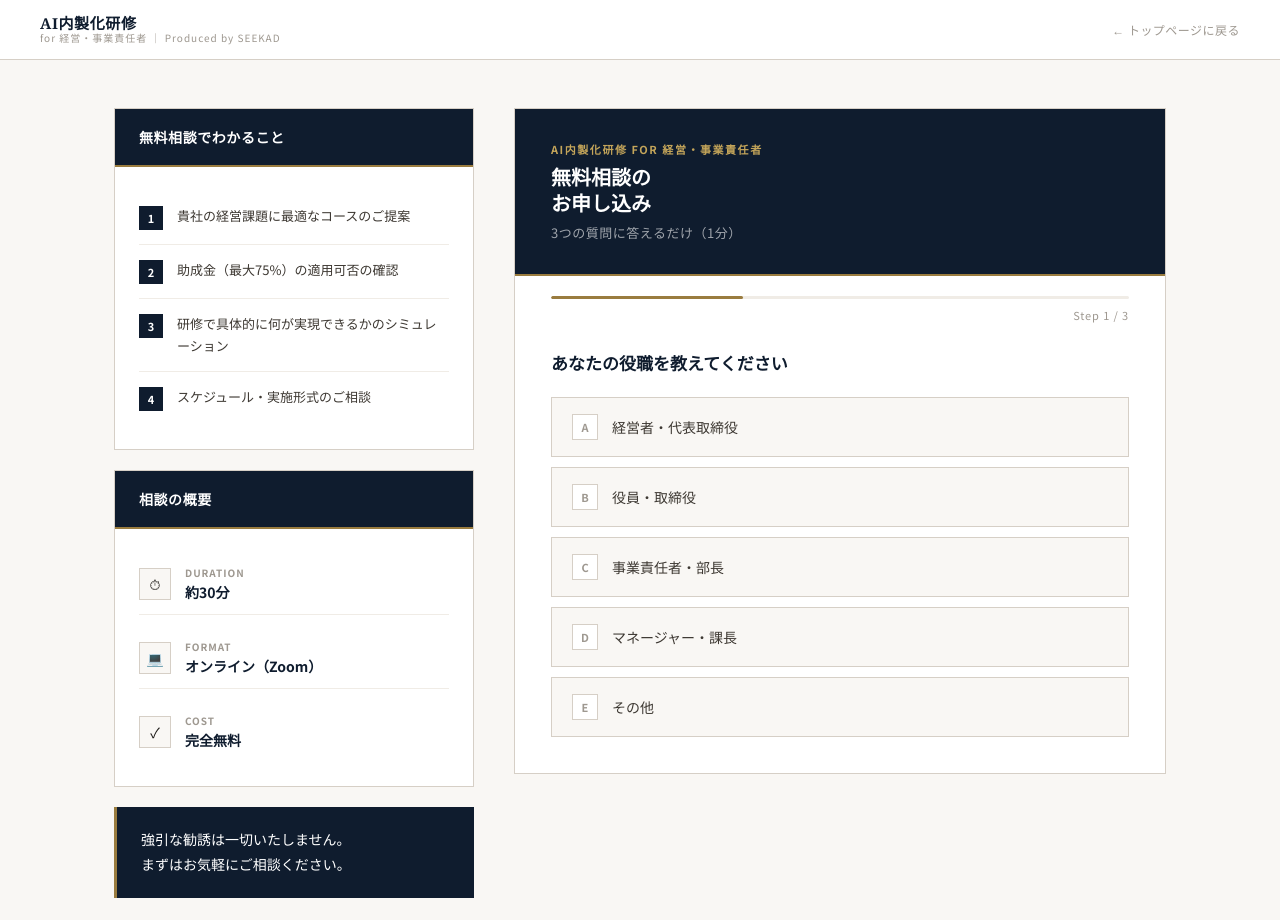
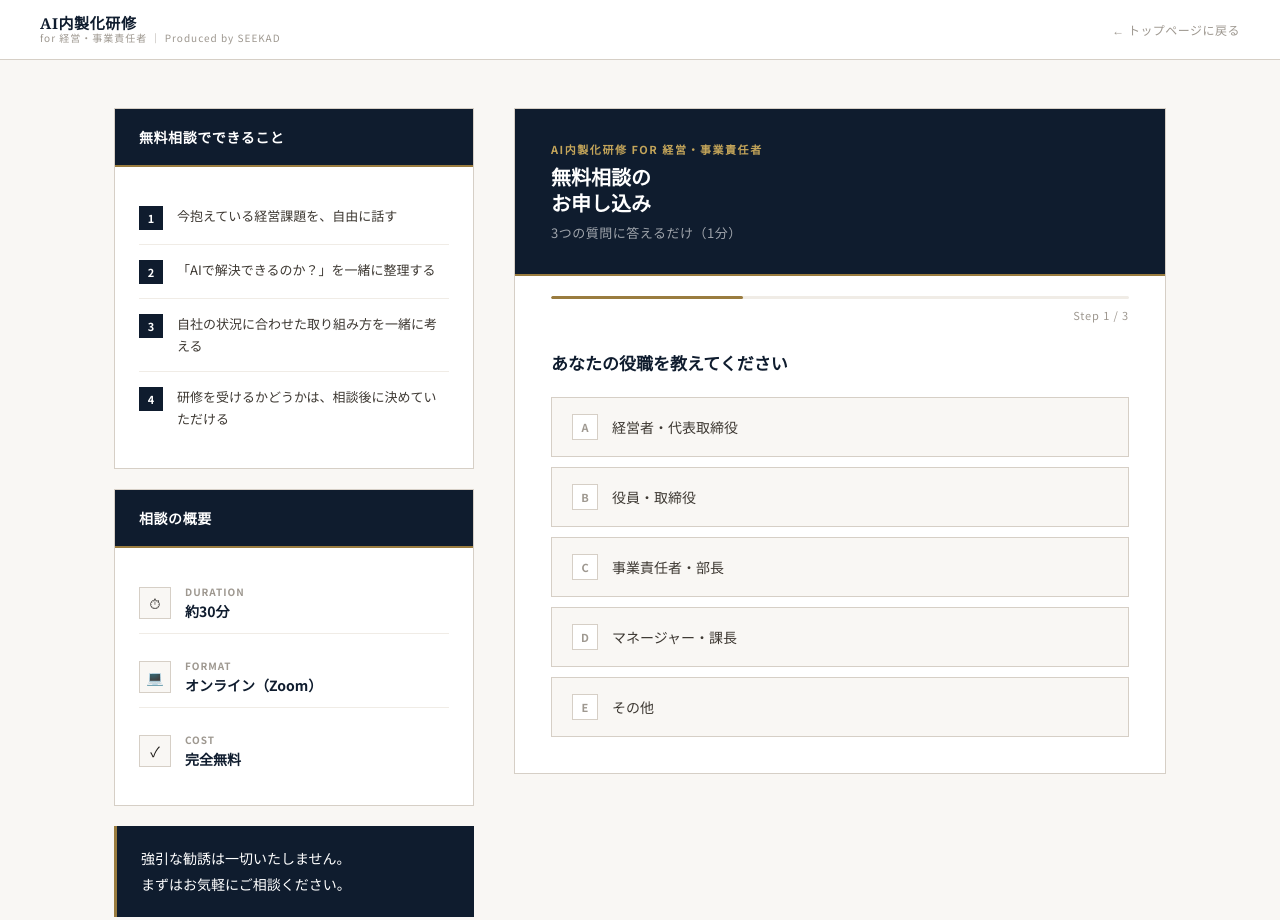
Before and after one commit to shotagneff/ai-naisei-lp, a plain HTML site: page consultation-form.html in a window 1280 px wide. Shown: the top 920 px of the page. Drawn offline with Linux system fonts and the light colour scheme.

Commit message:
無料相談ページ: 「わかること」を課題ヒアリング起点の内容に修正

```diff
--- a/consultation-form.html
+++ b/consultation-form.html
@@ -521,25 +521,25 @@
     <!-- カード1：無料相談でわかること -->
     <div class="info-card">
       <div class="info-card-header">
-        <h3>無料相談でわかること</h3>
+        <h3>無料相談でできること</h3>
       </div>
       <div class="info-card-body">
         <ul class="benefit-list">
           <li class="benefit-item">
             <span class="benefit-num">1</span>
-            <p>貴社の経営課題に最適なコースのご提案</p>
+            <p>今抱えている経営課題を、自由に話す</p>
           </li>
           <li class="benefit-item">
             <span class="benefit-num">2</span>
-            <p>助成金（最大75%）の適用可否の確認</p>
+            <p>「AIで解決できるのか？」を一緒に整理する</p>
           </li>
           <li class="benefit-item">
             <span class="benefit-num">3</span>
-            <p>研修で具体的に何が実現できるかのシミュレーション</p>
+            <p>自社の状況に合わせた取り組み方を一緒に考える</p>
           </li>
           <li class="benefit-item">
             <span class="benefit-num">4</span>
-            <p>スケジュール・実施形式のご相談</p>
+            <p>研修を受けるかどうかは、相談後に決めていただける</p>
           </li>
         </ul>
       </div>
```
